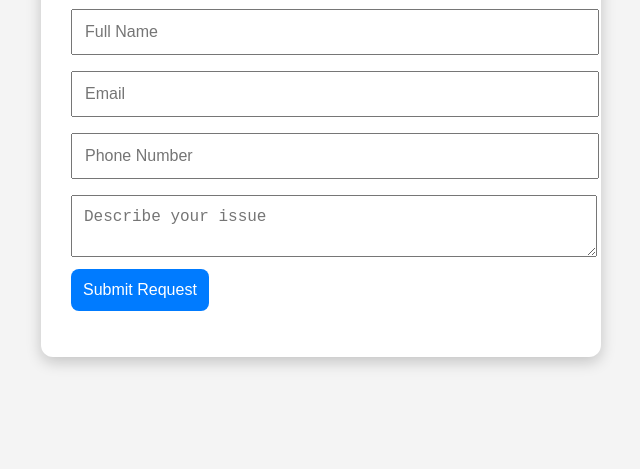
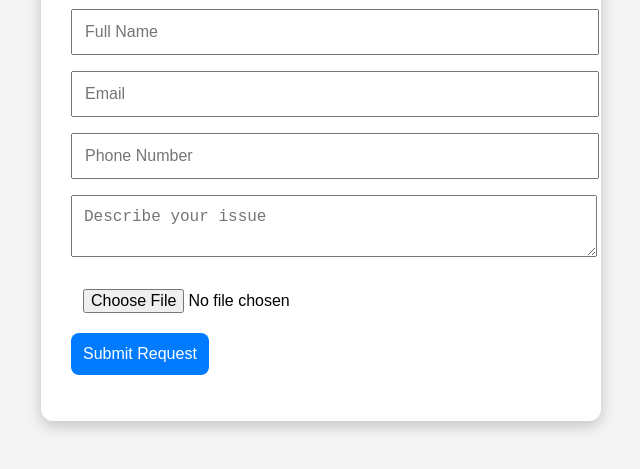
Before and after one commit to EddieTheDog/ipad-checkin-kiosk, a plain HTML site: page frontend/index.html in a window 1280 px wide. Shown: the part 129-598 px from the top of the page, without its empty margins (319-959 px from the left). Drawn offline with Linux system fonts and the light colour scheme.

Commit message:
Update index.html

```diff
--- a/frontend/index.html
+++ b/frontend/index.html
@@ -14,6 +14,7 @@
       <input type="email" name="email" placeholder="Email" required>
       <input type="tel" name="phone" placeholder="Phone Number" required>
       <textarea name="request" placeholder="Describe your issue" required></textarea>
+      <input type="file" name="image" accept="image/*">
       <button type="submit">Submit Request</button>
   </form>
   <p id="message"></p>
```
